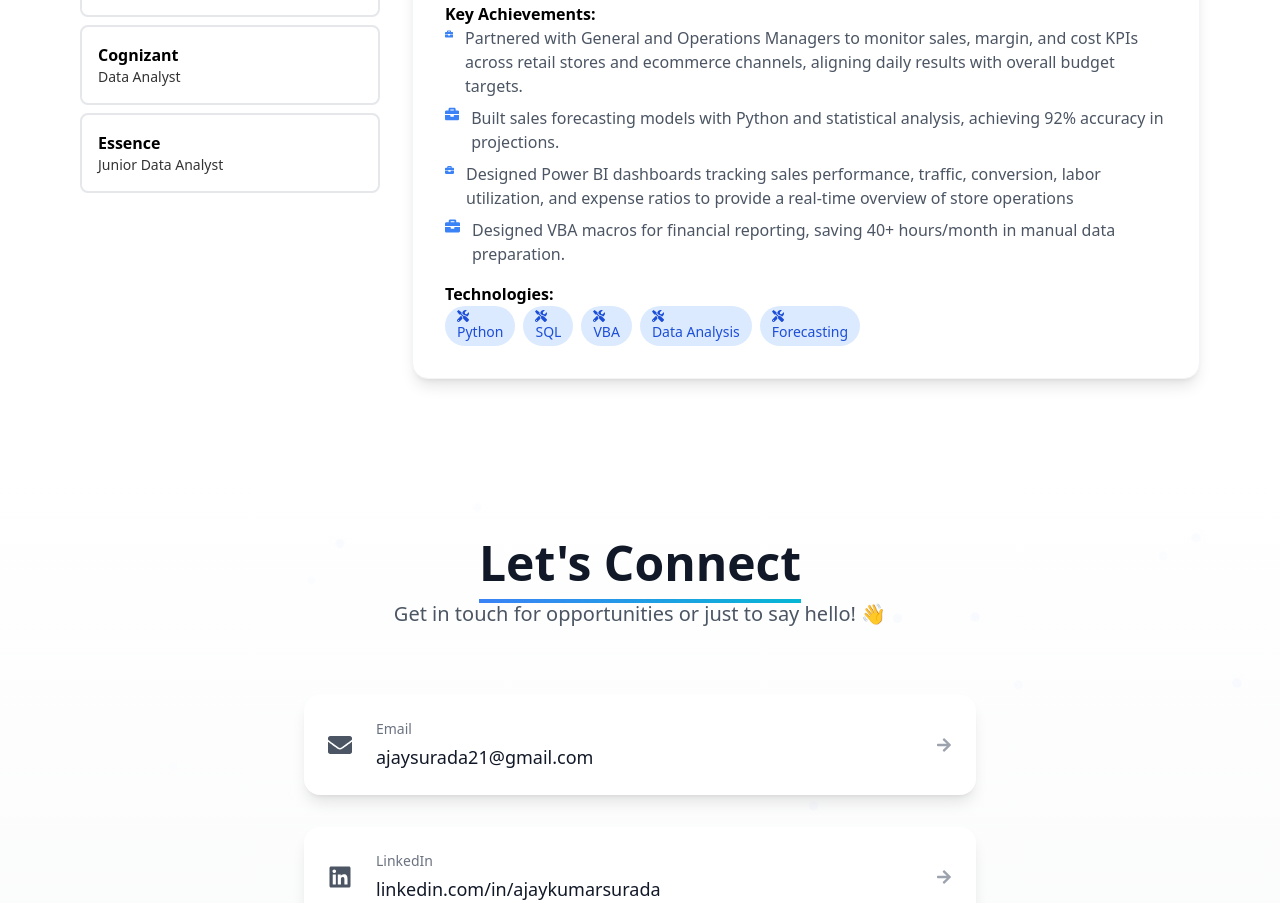
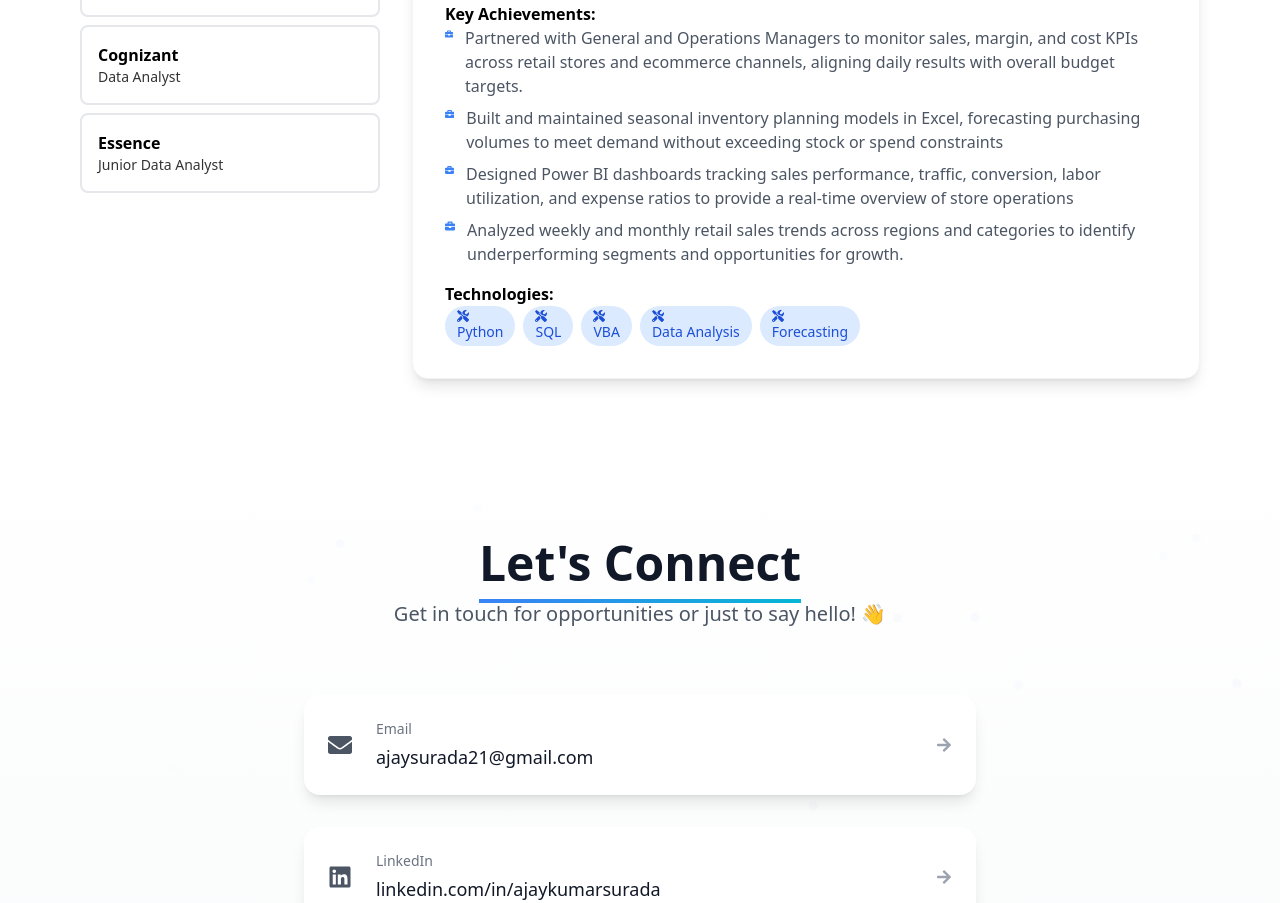
Before and after one commit to ajay-kumar2109/Myportfolio, a React (Vite) app: page / in a window 1280 px wide. Shown: the part 3582-4485 px from the top of the page. Built offline with nearby package versions, Linux system fonts and the light colour scheme; the HTML template or start-up script is replaced by a standard one.

Commit message:
Update Employment.jsx

```diff
--- a/src/components/Employment.jsx
+++ b/src/components/Employment.jsx
@@ -14,9 +14,9 @@ const Employment = () => {
       type: "data",
       achievements: [
         "Partnered with General and Operations Managers to monitor sales, margin, and cost KPIs across retail stores and ecommerce channels, aligning daily results with overall budget targets.",
-        "Built sales forecasting models with Python and statistical analysis, achieving 92% accuracy in projections.",
+        "Built and maintained seasonal inventory planning models in Excel, forecasting purchasing volumes to meet demand without exceeding stock or spend constraints",
         "Designed Power BI dashboards tracking sales performance, traffic, conversion, labor utilization, and expense ratios to provide a real-time overview of store operations",
-        "Designed VBA macros for financial reporting, saving 40+ hours/month in manual data preparation."
+        "Analyzed weekly and monthly retail sales trends across regions and categories to identify underperforming segments and opportunities for growth."
       ],
       skills: ["Python", "SQL", "VBA", "Data Analysis", "Forecasting"],
       colorClass: {
@@ -53,10 +53,10 @@ const Employment = () => {
       location: "Chennai, India",
       type: "data",
       achievements: [
-        "Automated inventory analysis systems using Python, reducing waste by 15% and improving profit margins.",
-        "Built sales forecasting models with Python and statistical analysis, achieving 92% accuracy in projections.",
-        "Partnered with suppliers to align replenishment schedules, ensuring 100% on-time delivery for 10+ high-priority SKUs.",
-        "Designed VBA macros for financial reporting, saving 40+ hours/month in manual data preparation."
+        "Extracted and analyzed data from multiple sources using SQL, identifying trends and patterns to support strategic business decisions.",
+        "reated dynamic Power BI dashboards with advanced DAX calculations, enabling stakeholders to explore key performance indicators interactively.",
+        "Assisted in maintaining and updating prebuilt Power BI dashboards to reflect business changes, ensuring reports remained relevant and accurate",
+        "Built Excel models with advanced formulas and pivot tables, streamlining data analysis for ad-hoc business requests"
       ],
       skills: ["SQL", "Power BI", "Python", "Data Optimization", "Logistics Analytics"],
       colorClass: {
```
